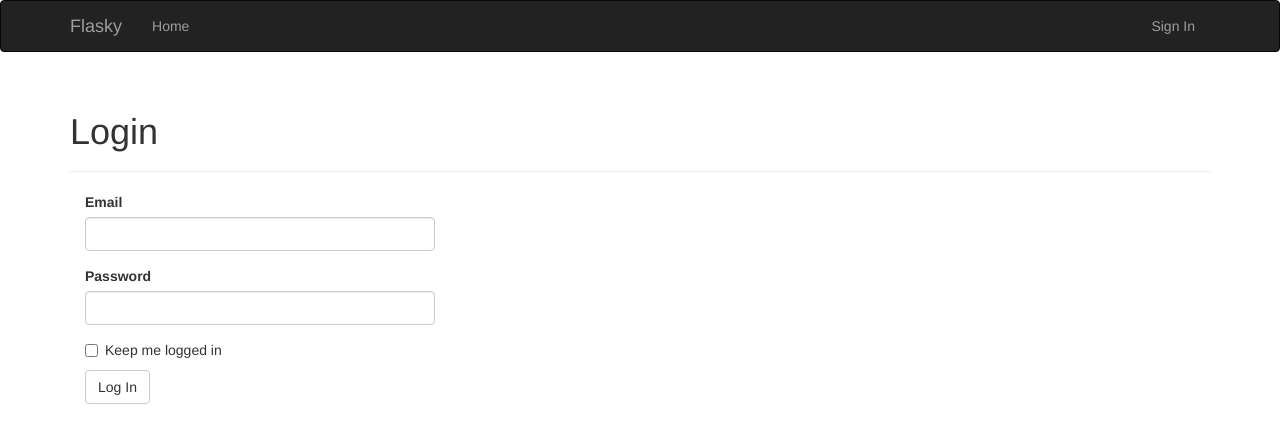
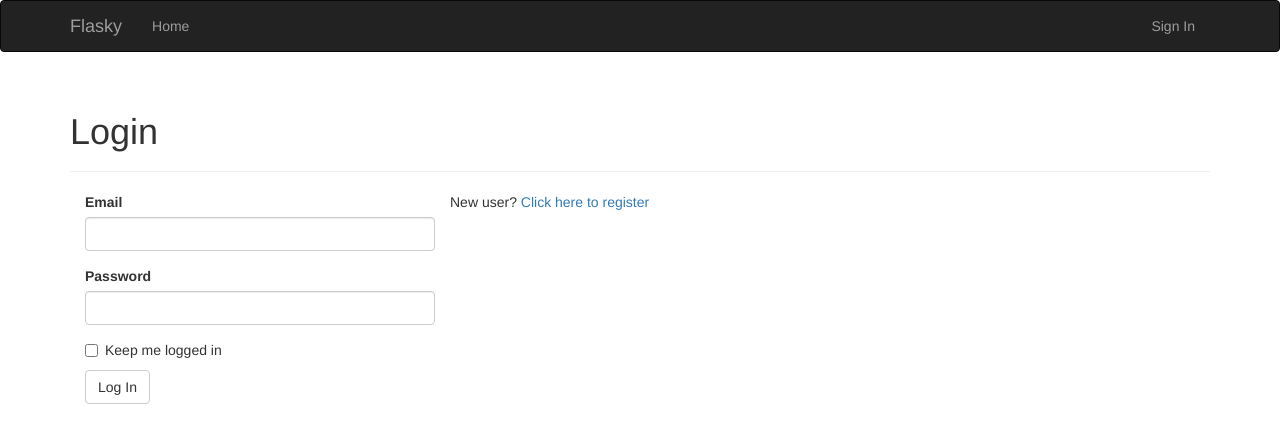
Before and after one commit to mp-s/flasky-blog, a Flask app: page /auth/login in a window 1280 px wide. Shown: the top 443 px of the page. Run offline with Flask 2, Linux system fonts and the light colour scheme; some libraries are stand-ins or nearby versions.

Commit message:
chapter 8 8.5

```diff
--- a/app/auth/forms.py
+++ b/app/auth/forms.py
@@ -1,9 +1,30 @@
 from flask_wtf import Form
 from wtforms import StringField, PasswordField, BooleanField, SubmitField
-from wtforms.validators import Required, Length, Email
+from wtforms.validators import Required, Length, Email, Regexp, EqualTo
+from wtforms import ValidationError
+from ..models import User
 
 class LoginForm(Form):
     email = StringField('Email', validators=[Required(), Length(1, 64), Email()])
     password = PasswordField('Password', validators=[Required()])
     remember_me = BooleanField('Keep me logged in')
     submit = SubmitField('Log In')
+
+class RegisterationForm(Form):
+    email = StringField('Email', validators=[Required(), Length(1, 64), Email()])
+    username = StringField('Username', validators=[
+        Required(), Length(1, 64), Regexp('^[A-Za-z][A-Za-z0-9_.]*$', 0,
+                                          'Usernames must have only letters, '
+                                          'numbers, dots or underscores')])
+    password = PasswordField('Password', validators=[
+        Required(), EqualTo('password2', message='Password must match.')])
+    password2 = PasswordField('Confirm Password', validators=[Required()])
+    submit = SubmitField('Register')
+
+    def validate_email(self, field):
+        if User.query.filter_by(email=field.data).first():
+            raise ValidationError('Email already registered.')
+
+    def validate_username(self, field):
+        if User.query.filter_by(username=field.data).first():
+            raise ValidationError('Username already in use.')
--- a/app/auth/views.py
+++ b/app/auth/views.py
@@ -2,7 +2,7 @@ from flask import render_template, redirect, request, url_for, flash
 from flask_login import login_user, logout_user, login_required
 from . import auth
 from ..models import User
-from .forms import LoginForm
+from .forms import LoginForm, RegisterationForm
 
 @auth.route('/login', methods=['GET', 'POST'])
 def login():
@@ -24,3 +24,15 @@ def logout():
     logout_user()
     flash('You have been logged out.')
     return redirect(url_for('main.index'))
+
+@auth.route('/register', methods=['GET', 'POST'])
+def register():
+    form = RegisterationForm()
+    if form.validate_on_submit():
+        user = User(email=form.email.data,
+                    username=form.username.data,
+                    password=form.password.data)
+        db.session.add(user)
+        flash('You can now login.')
+        return redirect(url_for(auth.login))
+    return render_template('auth/register.html', form=form)
--- a/app/templates/auth/login.html
+++ b/app/templates/auth/login.html
@@ -10,4 +10,10 @@
 <div class="col-md-4">
     {{ wtf.quick_form(form) }}
 </div>
+<p>
+    New user?
+    <a href="{{ url_for('auth.register') }}">
+        Click here to register
+    </a>
+</p>
 {% endblock %}
```
Also changed, not shown: app/templates/auth/register.html (added, +13 -0 lines).
